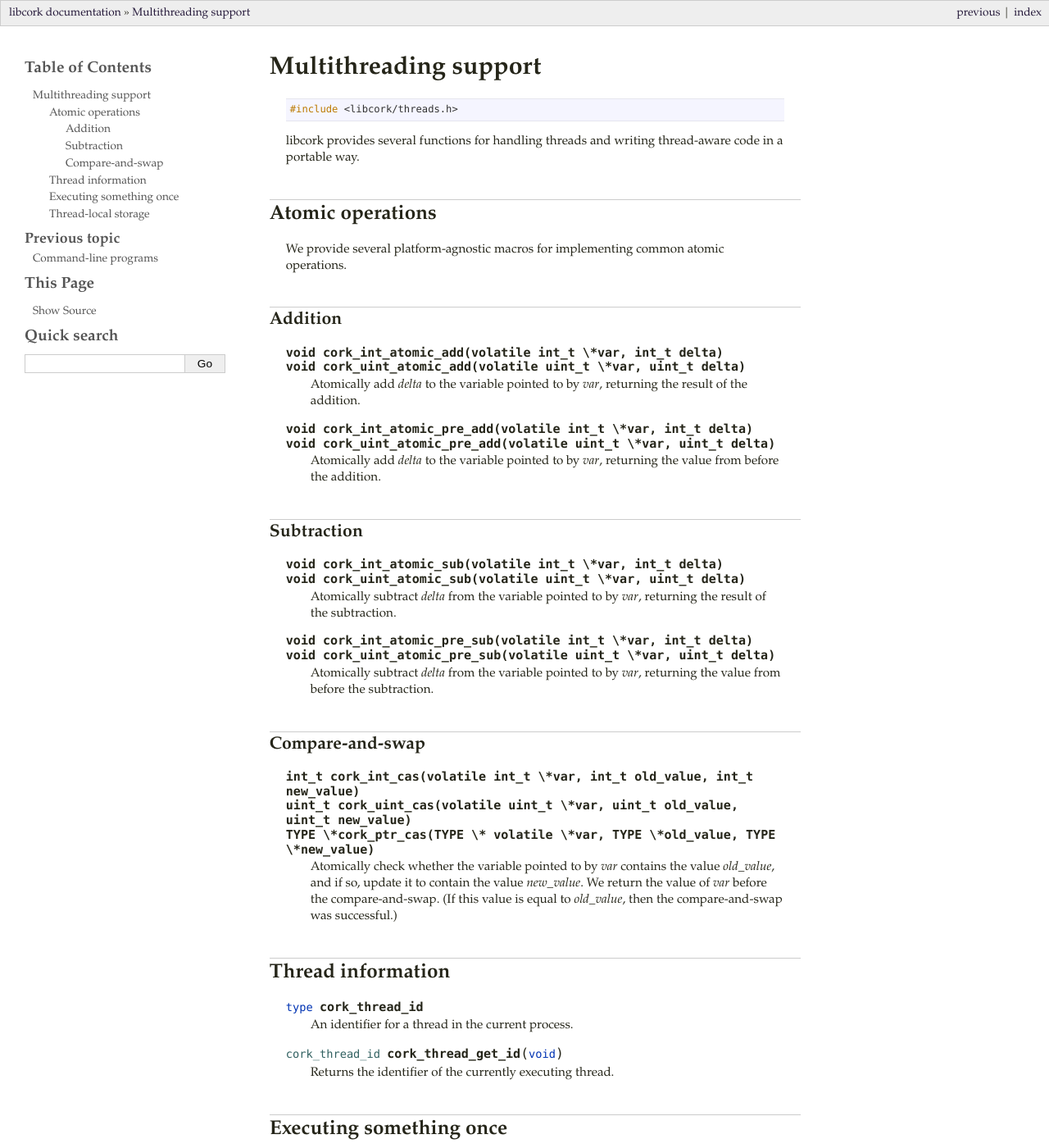
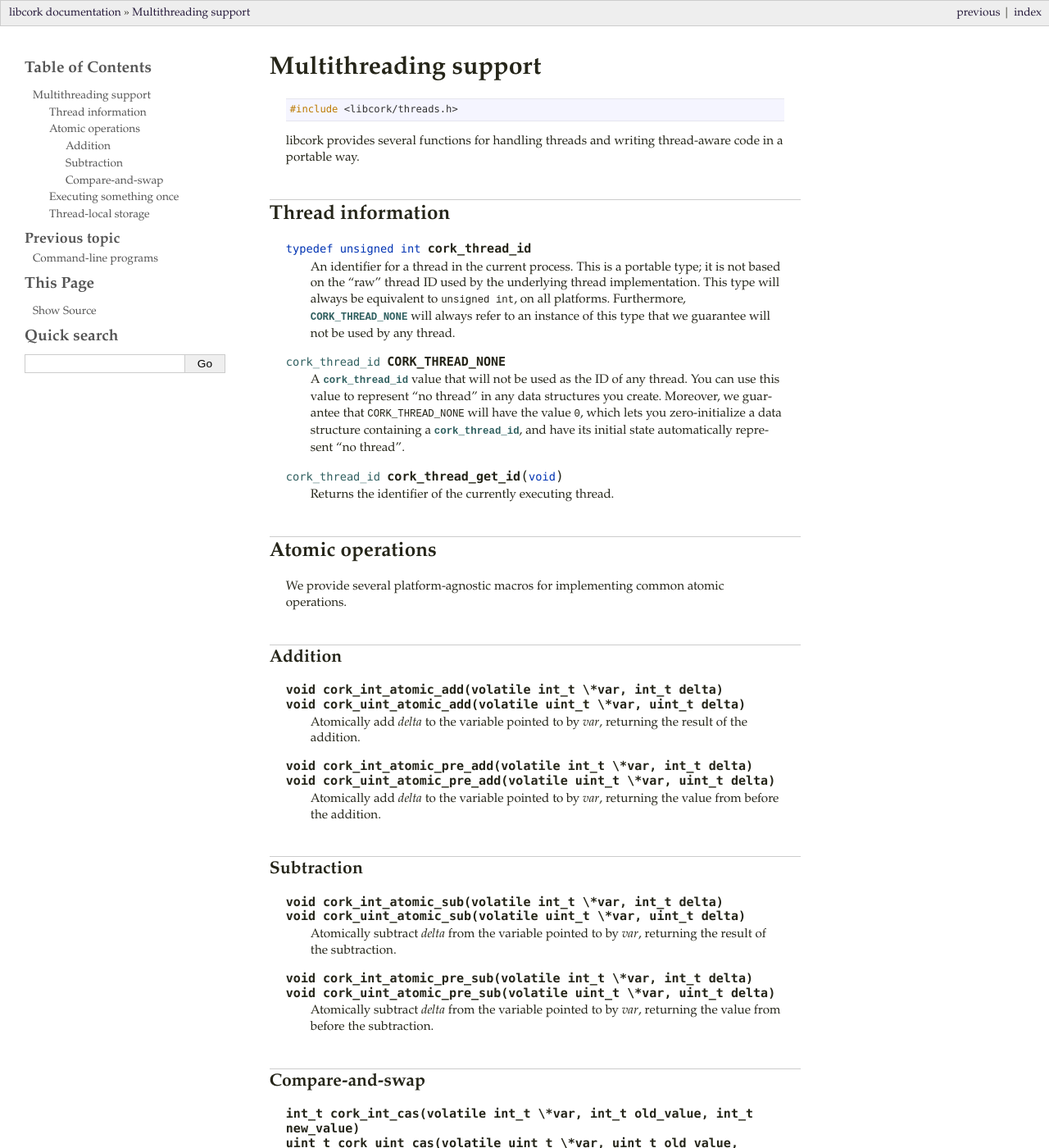
Before and after one commit to dcreager/libcork, a Sphinx documentation site: the page built from docs/threads.rst, in a window 1280 px wide and 1400 px high. Shown: the whole window at 82% size. Built offline with Sphinx 7.4.7, drawn with Linux system fonts in a browser that asks for light colours; the version number could not be read and is left out.

Commit message:
Portable thread IDs
This patch updates the `cork_thread_id` type to have a portable
definition that's consistent across all platforms.  That means that we
must assign the thread IDs ourselves, since we can't rely on
`pthread_get_self` (or its equivalent) to get the thread ID.

We assign IDs by maintaining a thread-local descriptor structure.
`cork_tls` initializes this structure with 0 bytes when it's first
allocated or accessed, which corresponds to the "no thread ID assigned"
value for our new `cork_thread_id` type.  This lets us detect that we
haven't assigned an ID to the current thread yet, increment our thread
ID counter, and return that newly incremented value.

```diff
--- a/docs/threads.rst
+++ b/docs/threads.rst
@@ -12,6 +12,33 @@ Multithreading support
 
 libcork provides several functions for handling threads and writing
 thread-aware code in a portable way.
+
+
+.. _threads:
+
+Thread information
+==================
+
+.. type:: unsigned int cork_thread_id
+
+   An identifier for a thread in the current process.  This is a portable type;
+   it is not based on the "raw" thread ID used by the underlying thread
+   implementation.  This type will always be equivalent to ``unsigned int``, on
+   all platforms.  Furthermore, :c:data:`CORK_THREAD_NONE` will always refer to
+   an instance of this type that we guarantee will not be used by any thread.
+
+.. var:: cork_thread_id CORK_THREAD_NONE
+
+   A :c:type:`cork_thread_id` value that will not be used as the ID of any
+   thread.  You can use this value to represent "no thread" in any data
+   structures you create.  Moreover, we guarantee that ``CORK_THREAD_NONE`` will
+   have the value ``0``, which lets you zero-initialize a data structure
+   containing a :c:type:`cork_thread_id`, and have its initial state
+   automatically represent "no thread".
+
+.. function:: cork_thread_id cork_thread_get_id(void)
+
+   Returns the identifier of the currently executing thread.
 
 
 .. _atomics:
```
Also changed, not shown: other parts of docs/threads.rst (+0 -14 lines), 4 other files.
